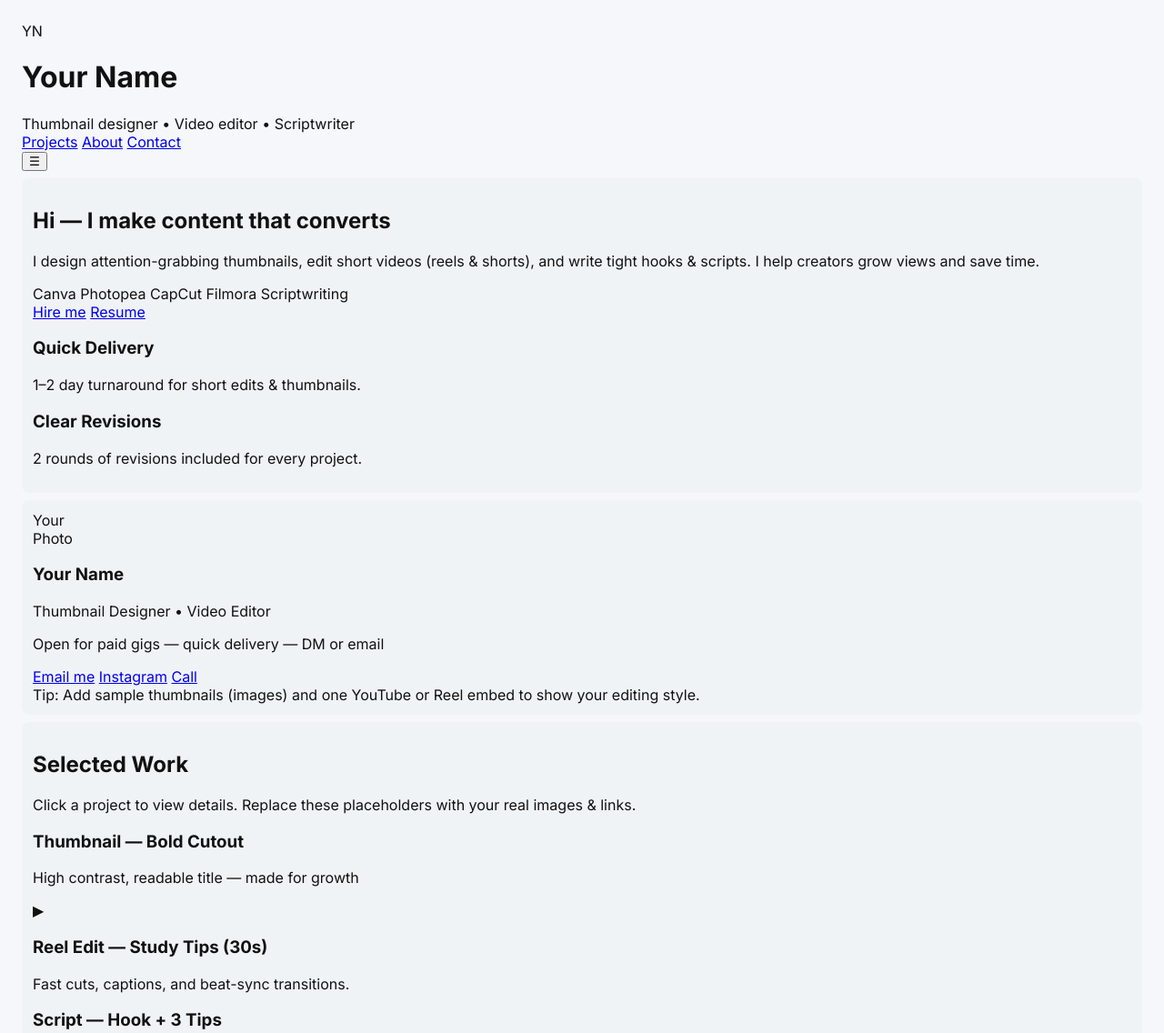
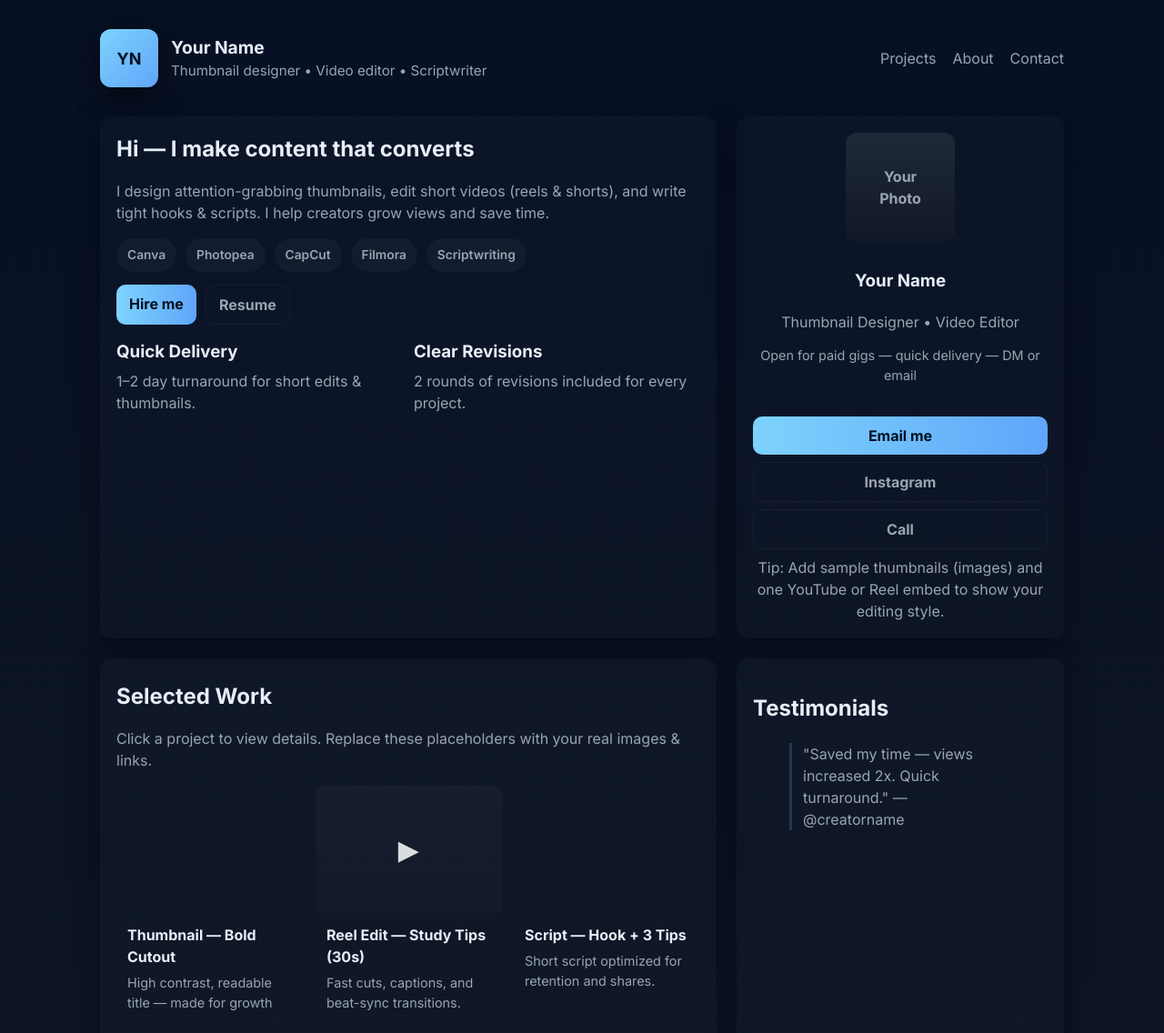
Before and after one commit to xnshumxxn/anshumaan-portfolio, a plain HTML site: page index.html in a window 1280 px wide. Shown: the top 1136 px of the page at 91% size. Drawn offline with Linux system fonts and the light colour scheme.

Commit message:
style.css

```diff
--- a/style.css
+++ b/style.css
@@ -1,7 +1,70 @@
-:root { --bg:#f5f7fb; --accent:#111; --muted:#555; font-family:Inter,system-ui,Arial; }
-body { margin:0; background:var(--bg); color:var(--accent); padding:24px; }
-.site-header { text-align:center; padding:24px 0; }
-.site-header h1 { margin:0; font-size:2rem; }
-.about, .projects { background:#fff; border-radius:10px; padding:16px; margin:16px auto; max-width:900px; }
-.card { padding:12px; border-radius:8px; background:#f0f3f6; margin:8px 0; }
-.site-footer { text-align:center; margin-top:24px; color:var(--muted); font-size:14px; }
+:root{--bg:#071024;--card:#0b1220;--muted:#9aa4b2;--accent:#7dd3fc;--accent2:#60a5fa;--glass: rgba(255,255,255,0.03);--maxw:1100px}
+*{box-sizing:border-box}
+body{margin:0;font-family:Inter,system-ui,Arial;background:linear-gradient(180deg,#071024 0%, #0f1724 100%);color:#e6eef8;line-height:1.5}
+.wrap{max-width:var(--maxw);margin:32px auto;padding:0 20px}
+.top .wrap{display:flex;align-items:center;justify-content:space-between;gap:16px}
+.brand{display:flex;gap:14px;align-items:center}
+.logo{width:64px;height:64px;border-radius:12px;background:linear-gradient(135deg,var(--accent),var(--accent2));display:flex;align-items:center;justify-content:center;font-weight:800;color:#012;box-shadow:0 8px 28px rgba(0,0,0,.6);font-size:18px}
+.title h1{margin:0;font-size:1.2rem}
+.role{color:var(--muted);font-size:.95rem}
+.nav{display:flex;gap:18px}
+.nav a{color:var(--muted);text-decoration:none}
+.menu-btn{display:none;background:transparent;border:none;color:var(--muted);font-size:20px}
+
+.main-grid{display:grid;grid-template-columns:1fr 360px;gap:22px;margin-top:22px}
+.card{background:linear-gradient(180deg, rgba(255,255,255,0.02), rgba(255,255,255,0.01));border-radius:12px;padding:18px;box-shadow:0 10px 30px rgba(2,6,23,0.6)}
+.about-card .intro h2{margin:0 0 8px 0}
+.about-card .intro p{color:var(--muted)}
+.skills{display:flex;flex-wrap:wrap;gap:10px;margin-top:12px}
+.skill{background:var(--glass);padding:8px 12px;border-radius:999px;color:var(--muted);font-weight:600;font-size:.86rem}
+.cta{margin-top:14px;display:flex;gap:10px}
+.btn{display:inline-block;padding:9px 14px;border-radius:10px;font-weight:700;text-decoration:none}
+.btn.primary{background:linear-gradient(90deg,var(--accent),var(--accent2));color:#012}
+.btn.ghost{background:transparent;border:1px solid rgba(255,255,255,0.04);color:var(--muted)}
+.btn.block{display:block;text-align:center;margin:8px 0}
+
+.features{display:grid;grid-template-columns:1fr 1fr;gap:12px;margin-top:16px}
+.feat h3{margin:0}
+.feat p{color:var(--muted);margin-top:6px}
+
+.side-card{display:flex;flex-direction:column;align-items:center;text-align:center}
+.photo{width:120px;height:120px;border-radius:12px;background:linear-gradient(180deg,#1f2937,#111827);margin-bottom:10px;display:flex;align-items:center;justify-content:center;color:var(--muted);font-weight:700}
+.muted{color:var(--muted)}
+.small{font-size:.9rem}
+.contact-actions{width:100%;margin-top:12px}
+
+.projects-card h2{margin:6px 0}
+.projects-grid{display:grid;grid-template-columns:repeat(3,1fr);gap:14px;margin-top:12px}
+.project{display:flex;flex-direction:column;border-radius:10px;overflow:hidden;cursor:pointer;transform:translateY(0);transition:transform .18s ease, box-shadow .18s ease}
+.project:focus{outline:3px solid rgba(125,211,252,0.14)}
+.project:hover{transform:translateY(-8px);box-shadow:0 18px 40px rgba(2,6,23,0.7)}
+.thumb{height:140px;background-size:cover;background-position:center}
+.video-thumb{display:flex;align-items:center;justify-content:center;font-size:30px;color:rgba(255,255,255,0.85);background:linear-gradient(180deg, rgba(255,255,255,0.03), rgba(255,255,255,0.02))}
+.meta{padding:12px}
+.meta h3{margin:0;font-size:1rem}
+.meta p{margin:6px 0 0 0;color:var(--muted);font-size:.9rem}
+.more{margin-top:12px}
+
+.testimonials blockquote{border-left:3px solid rgba(125,211,252,0.18);padding-left:12px;color:var(--muted)}
+
+.footer{margin-top:28px;text-align:center;padding:20px 0}
+
+/* subtle animations */
+@keyframes floatUp {from {transform:translateY(8px);opacity:0} to {transform:translateY(0);opacity:1}}
+.card{animation:floatUp .4s ease both}
+.logo{animation:spinIn .7s cubic-bezier(.2,.9,.3,1) both}
+@keyframes spinIn{from{transform:rotate(-10deg) scale(.9);opacity:0}to{transform:rotate(0) scale(1);opacity:1}}
+.project{will-change:transform}
+
+/* responsive */
+@media (max-width:980px){
+  .main-grid{grid-template-columns:1fr}
+  .projects-grid{grid-template-columns:repeat(2,1fr)}
+  .menu-btn{display:block}
+  .nav{display:none}
+  .nav.open{display:flex;position:absolute;top:76px;right:20px;background:var(--card);padding:12px;border-radius:10px;flex-direction:column}
+}
+@media (max-width:600px){
+  .projects-grid{grid-template-columns:1fr}
+  .logo{width:52px;height:52px}
+}
```
